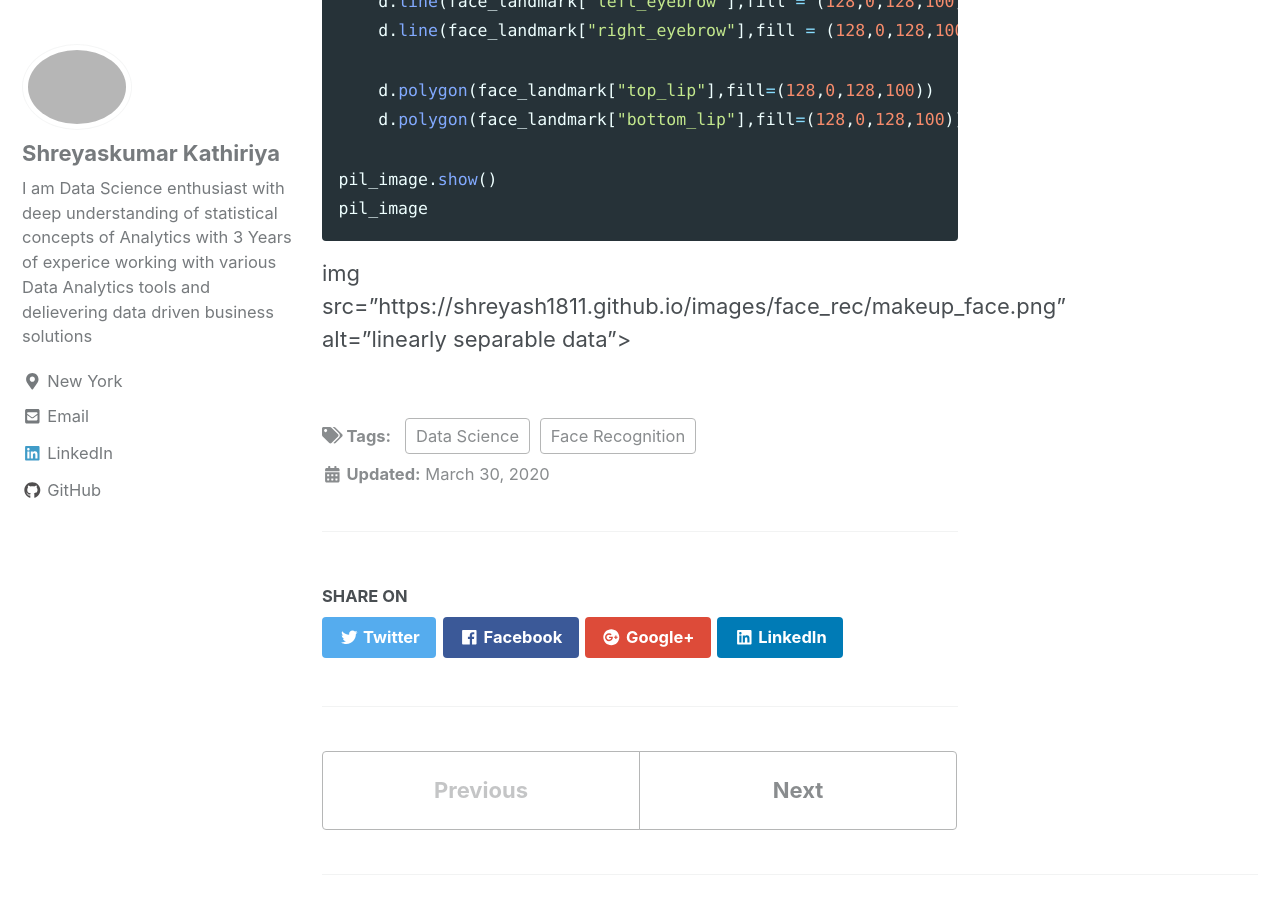
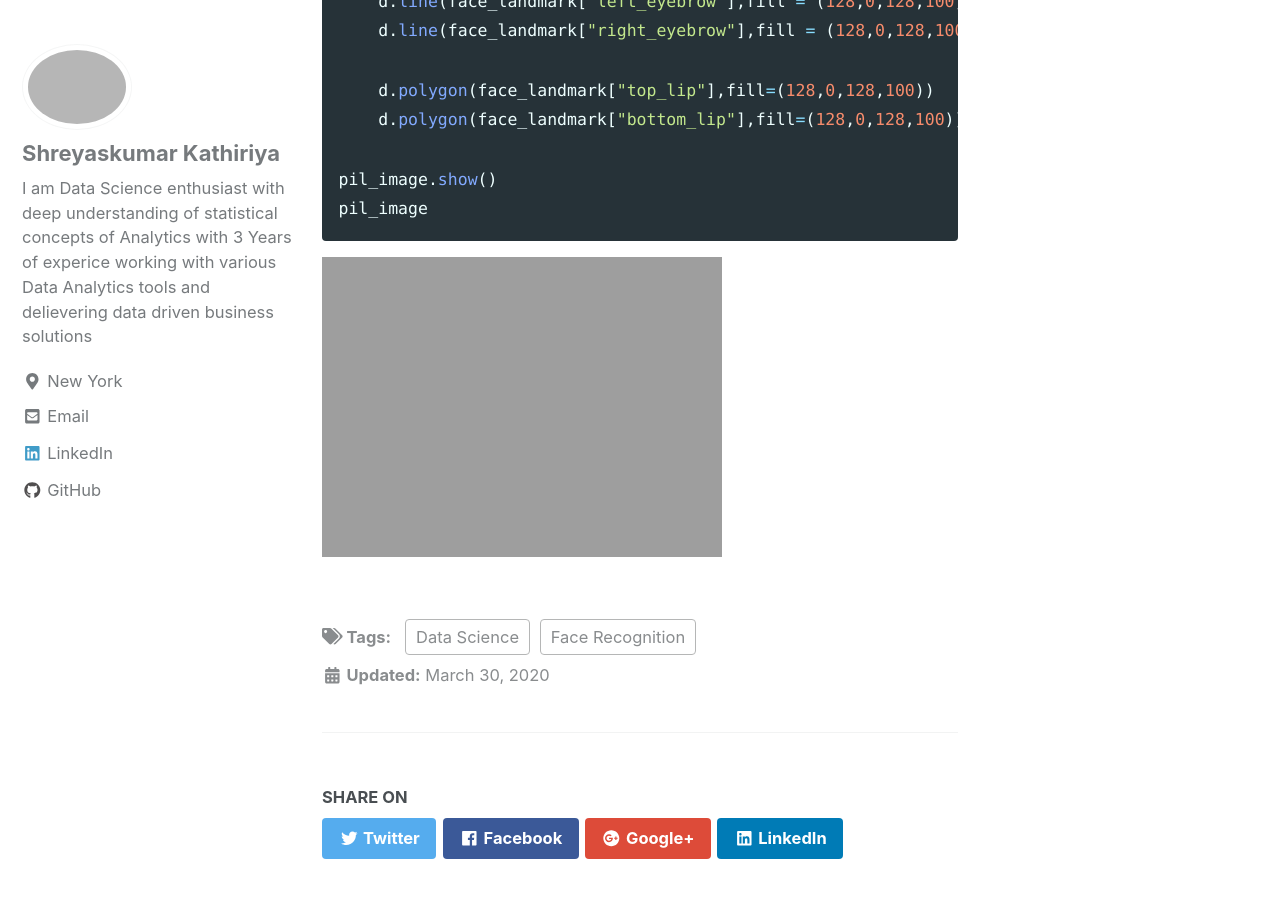
Before and after one commit to Shreyash1811/Shreyash1811.github.io, a Jekyll site: the page built from _posts/2018-01-28-perceptron.md, in a window 1280 px wide and 900 px high, scrolled down 14455 px. Built offline with Jekyll 4.4.1, drawn with Linux system fonts in a browser that asks for light colours; nearby versions of some CDN libraries; emoji names are drawn with the system emoji font.

Commit message:
Update 2018-01-28-perceptron.md

````diff
--- a/_posts/2018-01-28-perceptron.md
+++ b/_posts/2018-01-28-perceptron.md
@@ -311,4 +311,4 @@ for face_landmark in face_landmarks:
 pil_image.show()
 pil_image
 ```
-img src="{{ site.url }}{{ site.baseurl }}/images/face_rec/makeup_face.png" alt="linearly separable data">
+<img src="{{ site.url }}{{ site.baseurl }}/images/face_rec/makeup_face.png" alt="linearly separable data">
````
